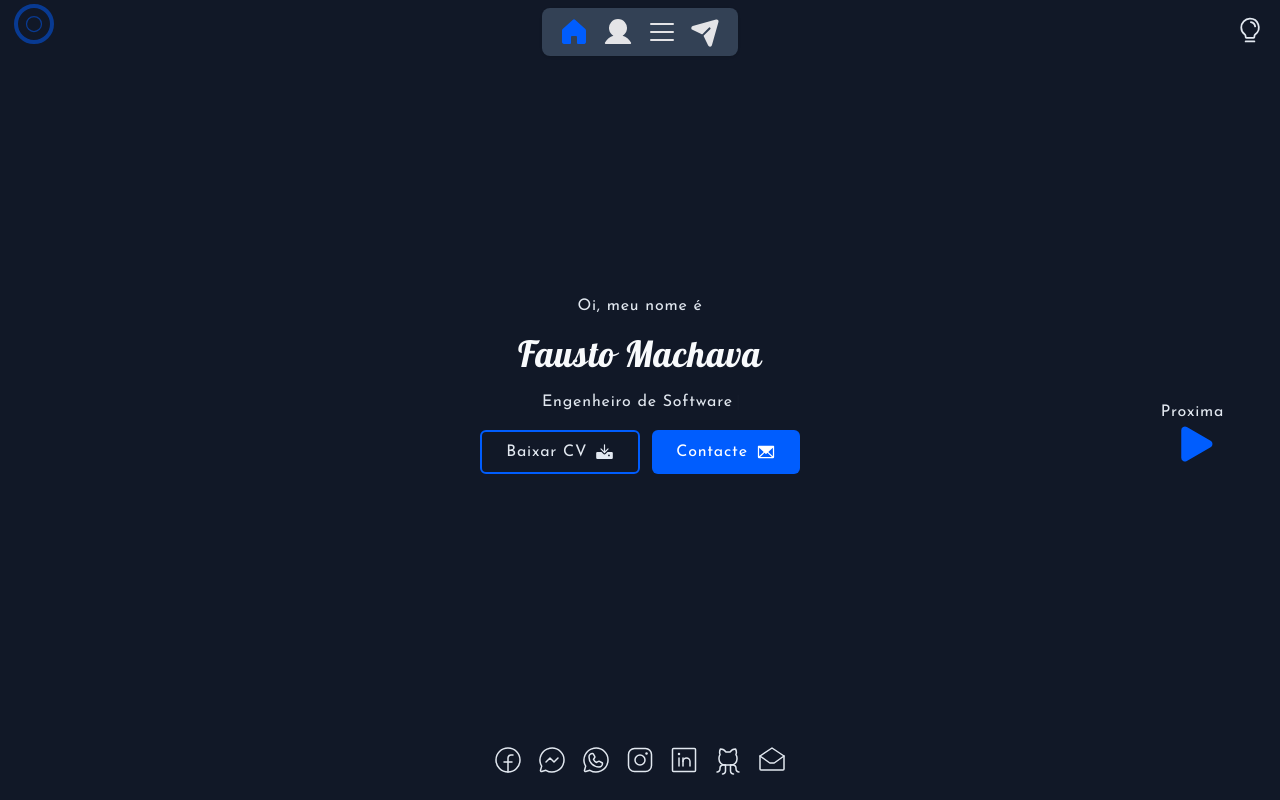
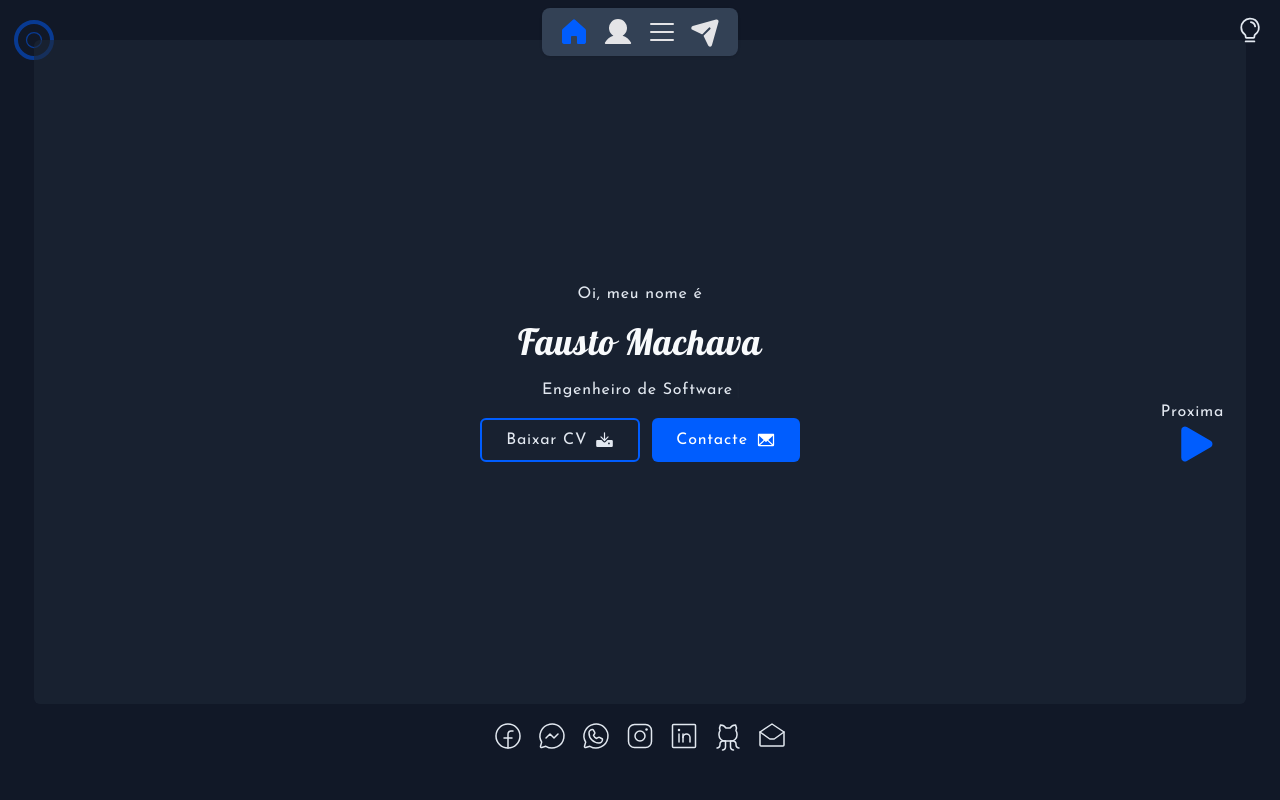
Before and after one commit to Faztudo-Machava/portifolio, a React (Vite) app: page / in a window 1280 px wide. Built offline with nearby package versions, Linux system fonts and the light colour scheme.

Commit message:
Adding background shadow in the landing page

```diff
--- a/src/components/Project.tsx
+++ b/src/components/Project.tsx
@@ -9,7 +9,7 @@ interface ProjectProps {
 export function Project({ repository, link, img, name }: ProjectProps) {
     return (
         <div className="flex flex-col bg-gray-700 rounded dark:shadow shadow-lg shadow-zinc-500 dark:shadow-zinc-900">
-            <div className="group opacity-90 dark:opacity-75 relative hover:opacity-100 transition-all">
+            <div className="group opacity-90 hover:opacity-100 dark:opacity-75 relative dark:hover:opacity-100 transition-all">
                 <img className="object-cover" src={img} alt={`imagem do ${name}`} />
                 <a
                     target={`_blank`}
--- a/src/pages/Home.tsx
+++ b/src/pages/Home.tsx
@@ -12,7 +12,7 @@ export function Home() {
             initial={{ opacity: 0 }}
             animate={{ opacity: 1 }}
             exit={{ opacity: 0 }}
-            className='flex flex-col justify-center items-center h-[90vh] max-w-full'
+            className='flex flex-col justify-center items-center h-[83vh] max-w-full bg-gray-300 dark:bg-gray-800 rounded-md my-4 bg-opacity-40 dark:bg-opacity-60'
         >
             <p className=''>Oi, meu nome é</p>
             <h1 className='text-3xl md:text-4xl 2xl:text-8xl mt-4 2xl:mt-10 whitespace-nowrap'>
```
